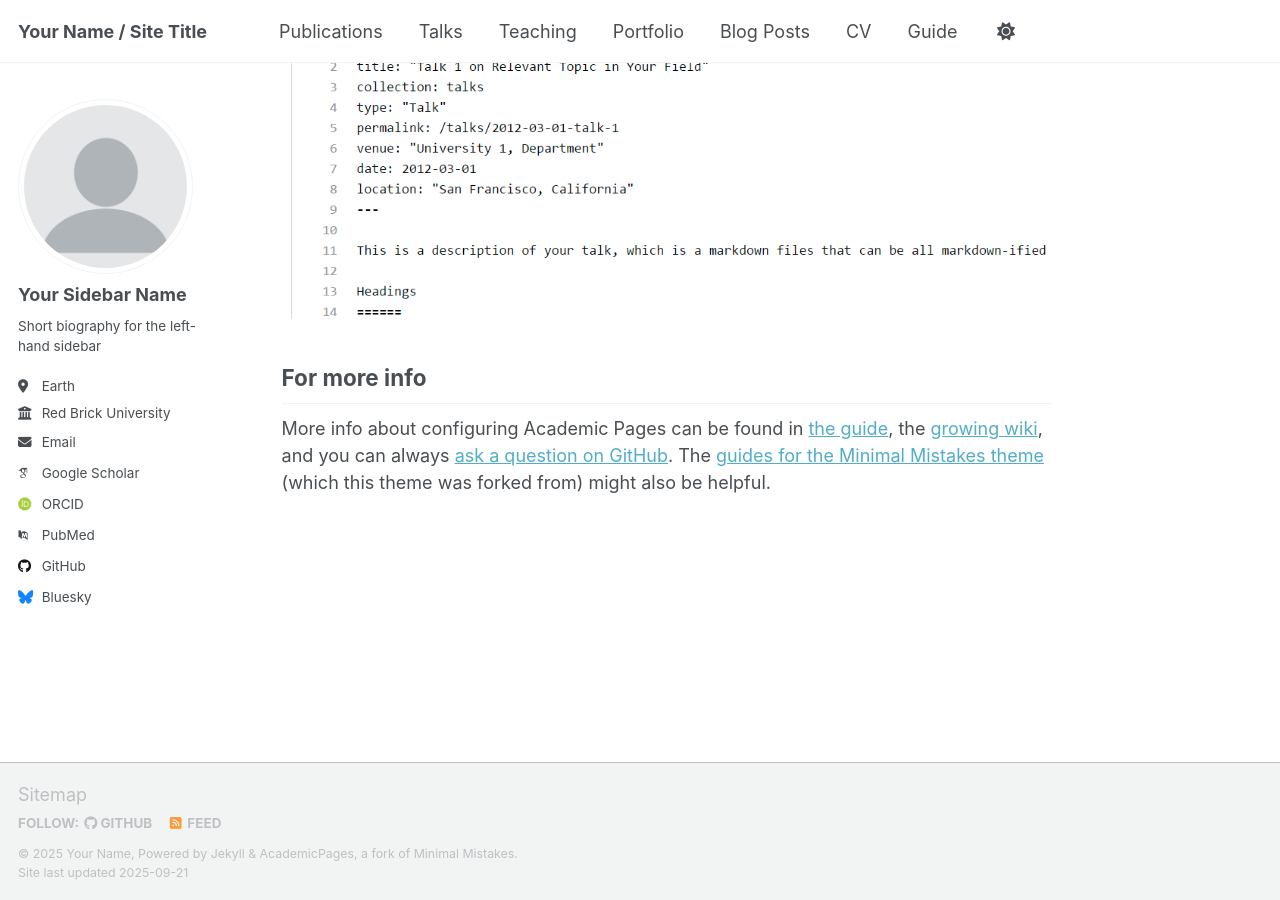
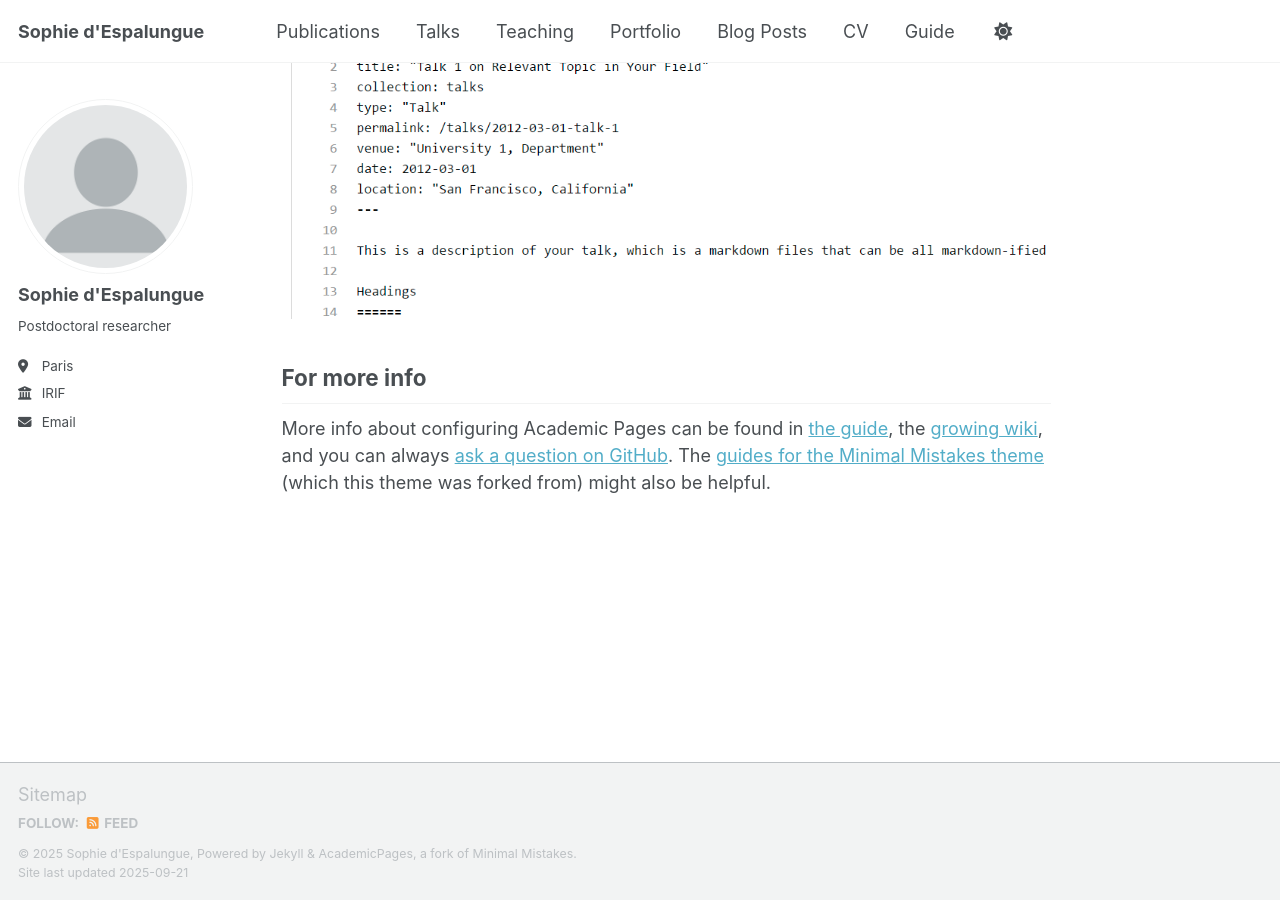
Before and after one commit to sdspmon/sdspmon.github.io, a Jekyll site: the page built from _pages/about.md, in a window 1280 px wide and 900 px high, scrolled down 2880 px. Built offline with Jekyll 4.4.1, drawn with Linux system fonts in a browser that asks for light colours; some web fonts are replaced; a script that is not in the unit is left out.

Commit message:
Update _config.yml

```diff
--- a/_config.yml
+++ b/_config.yml
@@ -9,14 +9,14 @@
 # Basic Site Settings
 locale                   : "en-US"
 site_theme               : "default" # Currently available options are "default", "air"
-title                    : "Your Name / Site Title"
+title                    : "Sophie d'Espalungue"
 title_separator          : "-"
-name                     : &name "Your Name"
-description              : &description "Your Name's academic portfolio"   # Update this with a general description of your site, this is the default if not overridden by a page
-url                      : https://academicpages.github.io # The base hostname & protocol for your site e.g. "https://[your GitHub username].github.io",
+name                     : &name "Sophie d'Espalungue"
+description              : &description "Sophie d'Espalungue's academic webpage"   # Update this with a general description of your site, this is the default if not overridden by a page
+url                      : https://sdspmon.github.io # The base hostname & protocol for your site e.g. "https://[your GitHub username].github.io",
                                                            # or if you already have some other page hosted on Github then use "https://[your GitHub username].github.io/[Your Repo Name]"
 baseurl                  : "" # the subpath of your site, e.g. "/blog"
-repository               : "academicpages/academicpages.github.io"
+repository               : "sdspmon/sdspmon.github.io"
 
 # Site Author - The following control what appear as part of the author content on the side bar.
 #               If a field is blank the icon and link will not appear, otherwise it will be shown.
@@ -24,23 +24,23 @@ repository               : "academicpages/academicpages.github.io"
 author:
   # Biographic information
   avatar           : "profile.png"
-  name             : "Your Sidebar Name"
+  name             : "Sophie d'Espalungue"
   pronouns         : # example: "she/her"
-  bio              : "Short biography for the left-hand sidebar"
-  location         : "Earth"
-  employer         : "Red Brick University"
+  bio              : "Postdoctoral researcher"
+  location         : "Paris"
+  employer         : "IRIF"
   uri              : # URL
-  email            : "none@example.org"
+  email            : "despalungue@irif.fr"
 
   # Academic websites
   academia         : # URL
   arxiv            : # URL - Update with the correct link to your profile
-  googlescholar    : "https://scholar.google.com/citations?user=PS_CX0AAAAAJ"
+  googlescholar    :
   inspire-hep      : # URL
   impactstory      : # URL
-  orcid            : "http://orcid.org/yourorcidurl"
+  orcid            :
   semantic         : # URL
-  pubmed           : "https://www.ncbi.nlm.nih.gov/pubmed/?term=john+snow"
+  pubmed           :
   researchgate     : # URL
   scopus           : # URL
 
@@ -48,13 +48,13 @@ author:
   bitbucket        : # Username - Update with your username on the site
   codepen          : # Username
   dribbble         : # Username
-  github           : "academicpages"
+  github           : #"academicpages"
   kaggle           : # Username
   stackoverflow    : # User number or user number and name (i.e., use "1" or "1/jeff-atwood")
 
   # Social media
   artstation       : # Username
-  bluesky          : "bsky.app" # Replace this with you Bluesky username
+  bluesky          : #"bsky.app" # Replace this with you Bluesky username
   facebook         : # Username
   flickr           : # Username
   foursquare       : # Username
@@ -135,7 +135,7 @@ yandex_site_verification :
 
 # Social Sharing
 twitter:
-  username               : &twitter
+  username               : #&twitter
 facebook:
   username               :
   app_id                 :
```
